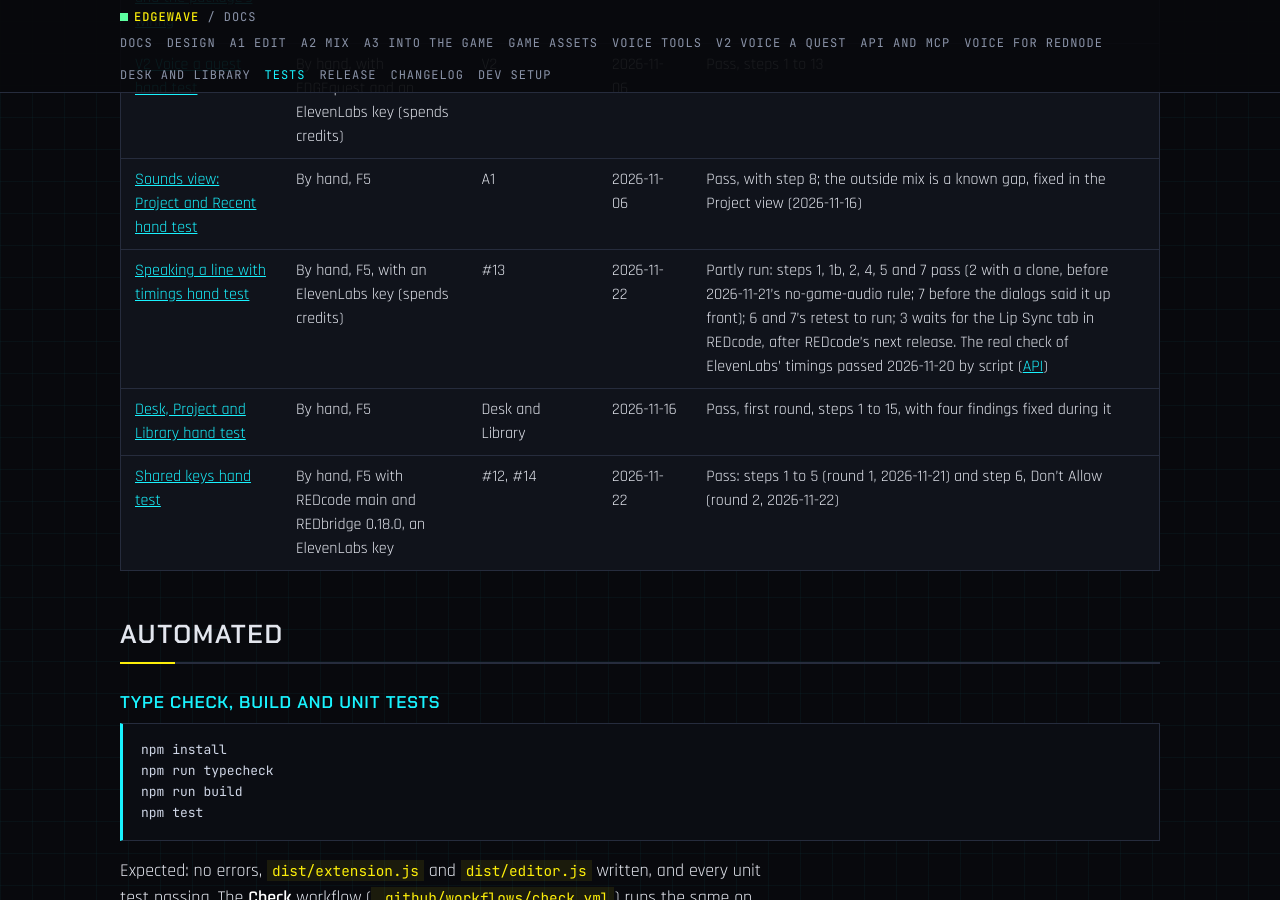
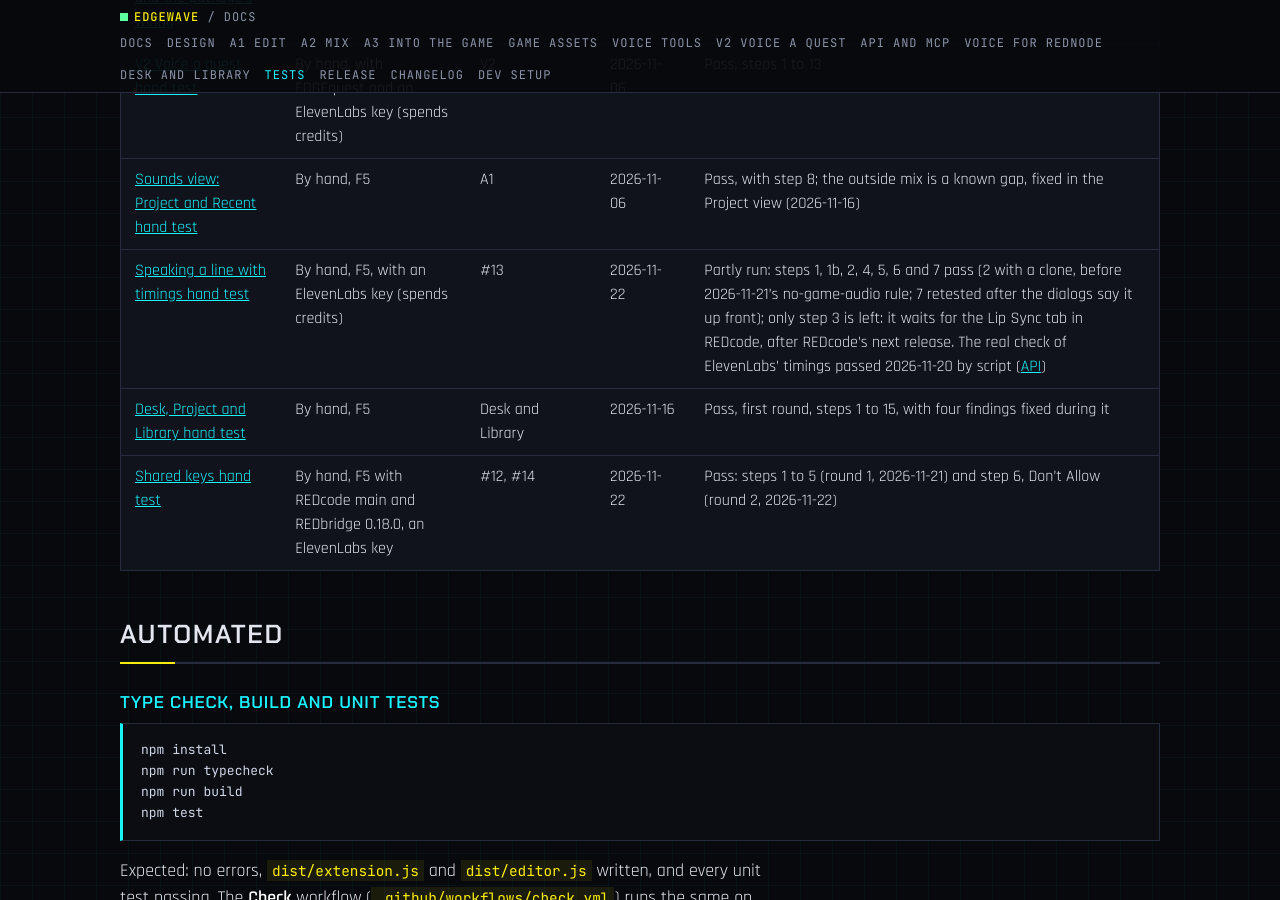
Before and after one commit to Edgemodders/EDGEwave, a Jekyll site: the page built from docs/testing.md, in a window 1280 px wide and 900 px high, scrolled down 1739 px. Built offline with Jekyll 4.4.1, drawn with Linux system fonts in a browser that asks for light colours; our own code applies the rules of GitHub Pages for plain Markdown files; some of the changed text lies outside the part shown.

Commit message:
Testing: #13 steps 6 and 7 pass; only step 3 is left, waiting for the Lip Sync tab in REDcode
Co-Authored-By: Claude Opus 5.5 <noreply@anthropic.com>

```diff
--- a/docs/testing.md
+++ b/docs/testing.md
@@ -25,7 +25,7 @@ Last updated 2026-10-24.
 | [EDGEwave Voice: REDnode's describer and the package's wiring](#edgewave-voice-for-rednode) | By script, no game | Voice for REDnode | 2026-10-27 | Pass |
 | [V2 Voice a quest hand test](#v2-voice-a-quest) | By hand, with EDGEquest and an ElevenLabs key (spends credits) | V2 | 2026-11-06 | Pass, steps 1 to 13 |
 | [Sounds view: Project and Recent hand test](#sounds-view-project-and-recent) | By hand, F5 | A1 | 2026-11-06 | Pass, with step 8; the outside mix is a known gap, fixed in the Project view (2026-11-16) |
-| [Speaking a line with timings hand test](#speaking-a-line-with-timings) | By hand, F5, with an ElevenLabs key (spends credits) | #13 | 2026-11-22 | Partly run: steps 1, 1b, 2, 4, 5 and 7 pass (2 with a clone, before 2026-11-21's no-game-audio rule; 7 before the dialogs said it up front); 6 and 7's retest to run; 3 waits for the Lip Sync tab in REDcode, after REDcode's next release. The real check of ElevenLabs' timings passed 2026-11-20 by script ([API](api.html#speaking-a-line-with-timings)) |
+| [Speaking a line with timings hand test](#speaking-a-line-with-timings) | By hand, F5, with an ElevenLabs key (spends credits) | #13 | 2026-11-22 | Partly run: steps 1, 1b, 2, 4, 5, 6 and 7 pass (2 with a clone, before 2026-11-21's no-game-audio rule; 7 retested after the dialogs say it up front); only step 3 is left: it waits for the Lip Sync tab in REDcode, after REDcode's next release. The real check of ElevenLabs' timings passed 2026-11-20 by script ([API](api.html#speaking-a-line-with-timings)) |
 | [Desk, Project and Library hand test](#desk-project-and-library) | By hand, F5 | Desk and Library | 2026-11-16 | Pass, first round, steps 1 to 15, with four findings fixed during it |
 | [Shared keys hand test](#shared-keys) | By hand, F5 with REDcode main and REDbridge 0.18.0, an ElevenLabs key | #12, #14 | 2026-11-22 | Pass: steps 1 to 5 (round 1, 2026-11-21) and step 6, Don't Allow (round 2, 2026-11-22) |
 
@@ -459,6 +459,7 @@ Built 2026-11-20 for EDGEfab's Lip Sync tab ([#13](https://github.com/Edgemodder
 | 5 | 2026-11-22 | **Step 4 passes** (the owner), in `Projects\EDGEquest_Q2`, quest `eq_test`: V female's voice picked, the offer, Use It Everywhere, `v · female` in Character Voices, no second offer. On the way: Voice Lines said ElevenLabs refused the key (`models_read` missing): the wrong key was set in REDcode's Keys, and the owner set the right one. No change needed (the owner) |
 | | 2026-11-22 | **Step 5 passes** (the owner, the files checked by this session): Regenerate on `eq_test`'s line 7021fd171fa91afe wrote both takes (female and male V) with `.timings.json` beside each; Regenerate again made those `.previous.wav` with `.previous.timings.json`; Previous swapped both back. Each timings file's last end equals its own WAV's length (1.68 to 1.84 s) |
 | | 2026-11-22 | **Step 7 passes** (the owner): on a game line, Speak Line, Re-Voice by description and Re-Voice into a voice each said the line is the game's own audio, when pressed; your own audio works. The owner expected it as the dialog opened, so the dialogs now say so at once (Speak Line's line-voice choice off with the reason; Re-Voice's reason with its buttons off). To retest: step 7 as written now |
+| | 2026-11-22 | **Step 6 passes** (the owner: an assistant's `voice_speak_line` for judy), and **step 7's retest passes** (the dialogs say it up front). Every step but 3 has passed; 3 waits for the Lip Sync tab in REDcode |
 
 1. **A character's voice** (rewritten 2026-11-22 after round 3). **EDGEwave: Character Voices…** > **A voice for another character…** > `judy` > **Design a voice for judy from a description…**. Describe her in a sentence. Expect: a notification while ElevenLabs designs; a list with **Keep Voice 1** at the top, then Voice 1 to 3, then **Describe again…**; Voice 1 plays. Click Voice 2: it plays, the list stays open, and the top row says **Keep Voice 2**. Enter on Voice 3 does the same; ▶ too. **Describe again…** asks again with your words kept. **Keep Voice N**: "judy speaks as EDGEwave judy now…".
 1b. **Judy's menu.** Character Voices > judy. Expect: **Hear It** (plays the voice you kept, at once, free), **Design Again from Its Description…** (your words filled in), **Pick Another Voice…**, **Reveal in File Explorer** (opens `%LOCALAPPDATA%\EDGEwave\lines\judy\`), **Forget It**. **Pick Another Voice…**: judy's own voice says "judy's voice now"; pick it: "judy still speaks as EDGEwave judy", and judy is still listed as designed with its description. For a character whose voice has no sample yet (picked, or designed before 2026-11-22), **Hear It** says it speaks a sample sentence (about 120 characters of credits), plays it, and the next Hear It is free.
```
Also changed, not shown: CLAUDE.md (+1 -1 lines).
